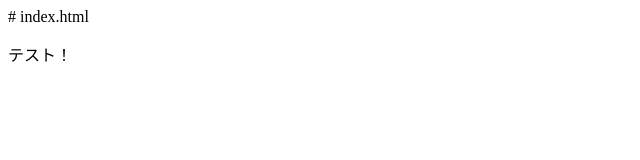
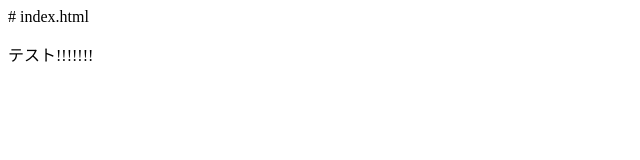
Before and after one commit to KaoruIida/test, a plain HTML site: page index.html in a window 1280 px wide. Shown: the full height of the page, 0-640 px from the left. Drawn offline with Linux system fonts and the light colour scheme.

Commit message:
sub-test

```diff
--- a/index.html
+++ b/index.html
@@ -7,7 +7,7 @@
     <title>GIT&GITHUB勉強会</title>
   </head>
   <body>
-      <p>テスト！</p>
+      <p>テスト!!!!!!!</p>
 
   </body>
 </html>
```
